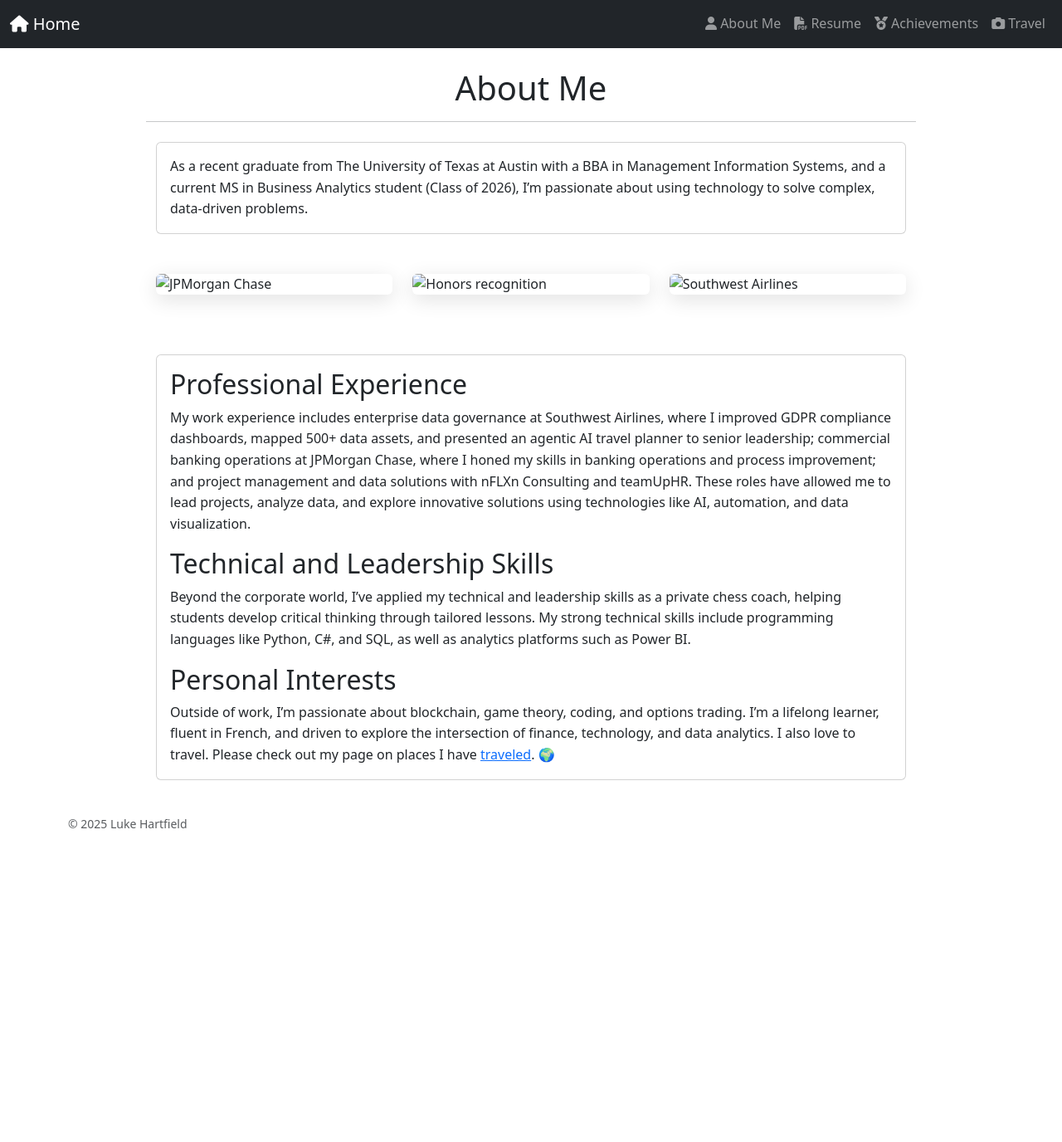
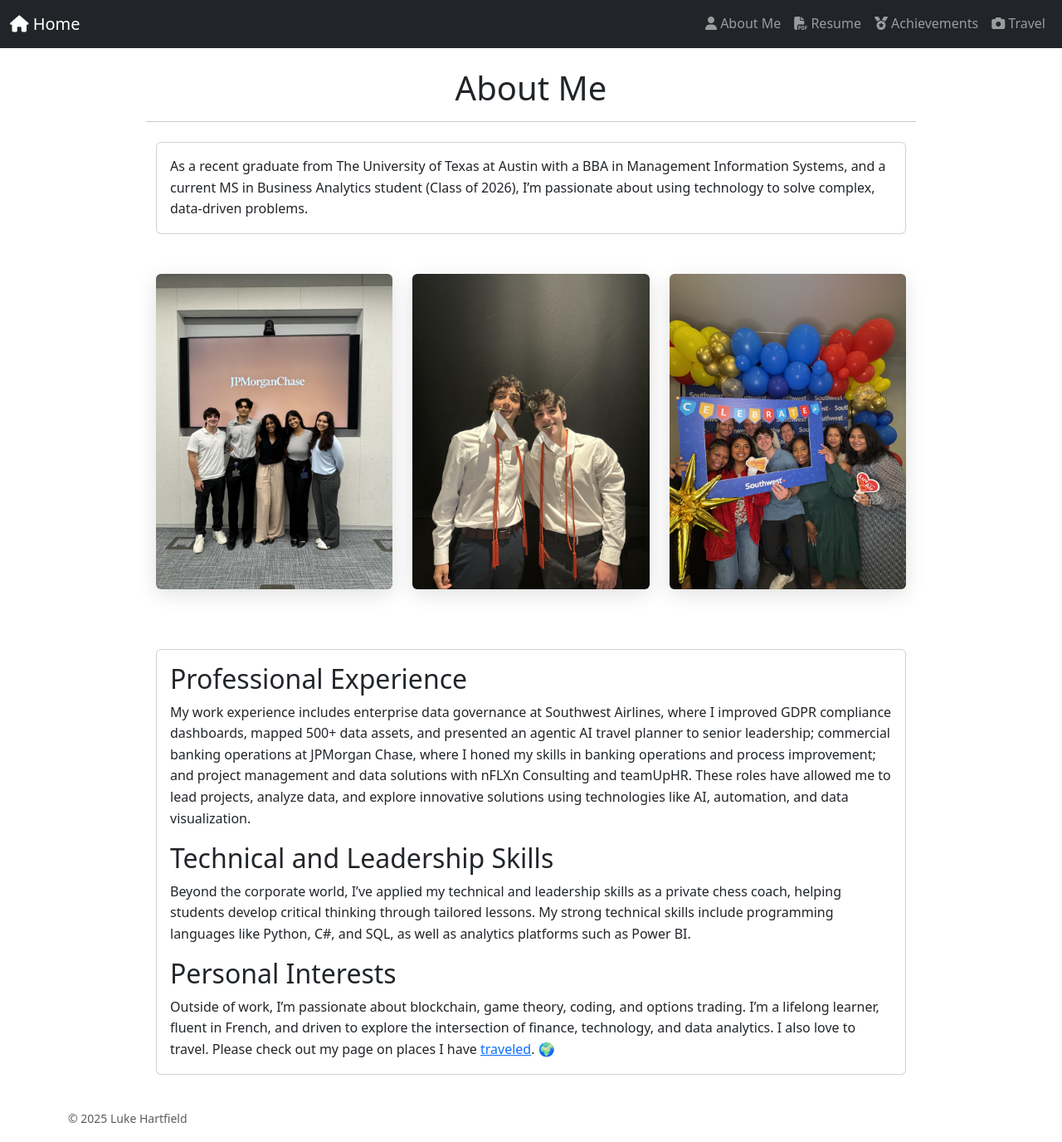
Before and after one commit to lukehartfield/lukehartfield.github.io, a Jekyll site: the page built from about.md, in a window 1280 px wide. Shown: the whole page at 83% size. Built offline with Jekyll 4.4.1, drawn with Linux system fonts in a browser that asks for light colours; before the commit the page ends 1021 px from its top, so only the background shows below that.

Commit message:
Update about.md

```diff
--- a/about.md
+++ b/about.md
@@ -23,7 +23,7 @@ redirect_from:
     <div class="col-md-4 mb-4">
       <div class="photo-box">
         <img class="img-fluid rounded"
-             src="{{ '/assets/img/about/jpmorgan-min.jpg' | relative_url }}"
+             src="{{ '/assets/images/jpmorgan-min.jpg' | relative_url }}"
              alt="JPMorgan Chase">
       </div>
     </div>
@@ -31,7 +31,7 @@ redirect_from:
     <div class="col-md-4 mb-4">
       <div class="photo-box">
         <img class="img-fluid rounded"
-             src="{{ '/assets/about/honors-min.jpg' | relative_url }}"
+             src="{{ '/assets/images/honors-min.jpg' | relative_url }}"
              alt="Honors recognition">
       </div>
     </div>
@@ -39,7 +39,7 @@ redirect_from:
     <div class="col-md-4 mb-4">
       <div class="photo-box">
         <img class="img-fluid rounded"
-             src="{{ '/assets/about/southwest2-min.jpg' | relative_url }}"
+             src="{{ '/assets/newimages/southwest2-min.jpg' | relative_url }}"
              alt="Southwest Airlines">
       </div>
     </div>
```
